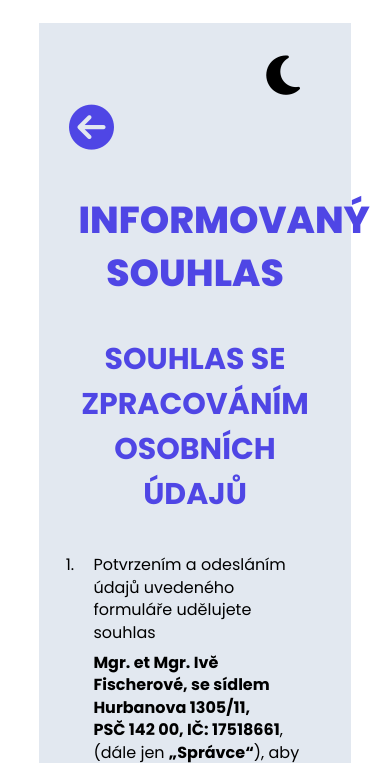
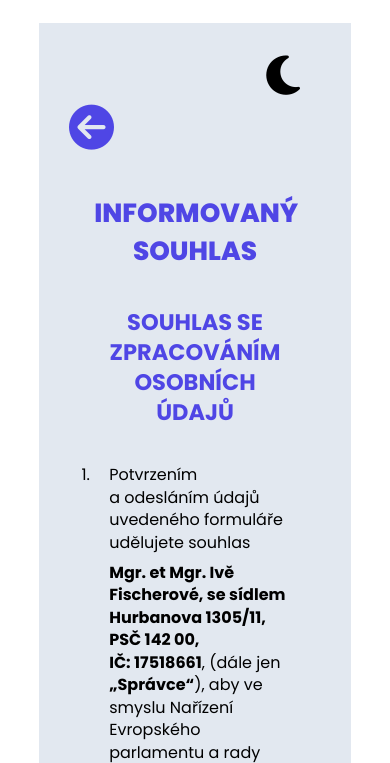
Before and after one commit to Ivuska/ms-vinicna-info, a Flask app: page /gdpr in a window 390 px wide. Shown: the top 763 px of the page. Run offline with Flask 2, Linux system fonts and the light colour scheme; style sheets or scripts are compiled from the project's sources; parts of the project's set-up code (start-up, migrations or seed data) failed here and were passed over; some libraries are stand-ins or nearby versions.

Commit message:
H1 and h2 in gdpr page for mobile - #8.

```diff
--- a/app/templates/gdpr.html
+++ b/app/templates/gdpr.html
@@ -8,10 +8,10 @@
     </a>
 </div>
 <section class="flex grow flex-col justify-center items-center">
-    <h1 class="text-indigo-600 text-center font-extrabold text-xl md:text-3xl my-5 uppercase w-4/5">Informovaný
+    <h1 class="text-indigo-600 text-center font-extrabold text-sm md:text-3xl my-5 uppercase w-4/5">Informovaný
         souhlas
     </h1>
-    <h2 class="text-indigo-600 text-center font-bold text-l md:text-xl mb-5 uppercase w-4/5">Souhlas se zpracováním
+    <h2 class="text-indigo-600 text-center font-bold text-xs md:text-xl mb-5 uppercase w-4/5">Souhlas se zpracováním
         osobních
         údajů
     </h2>
```
